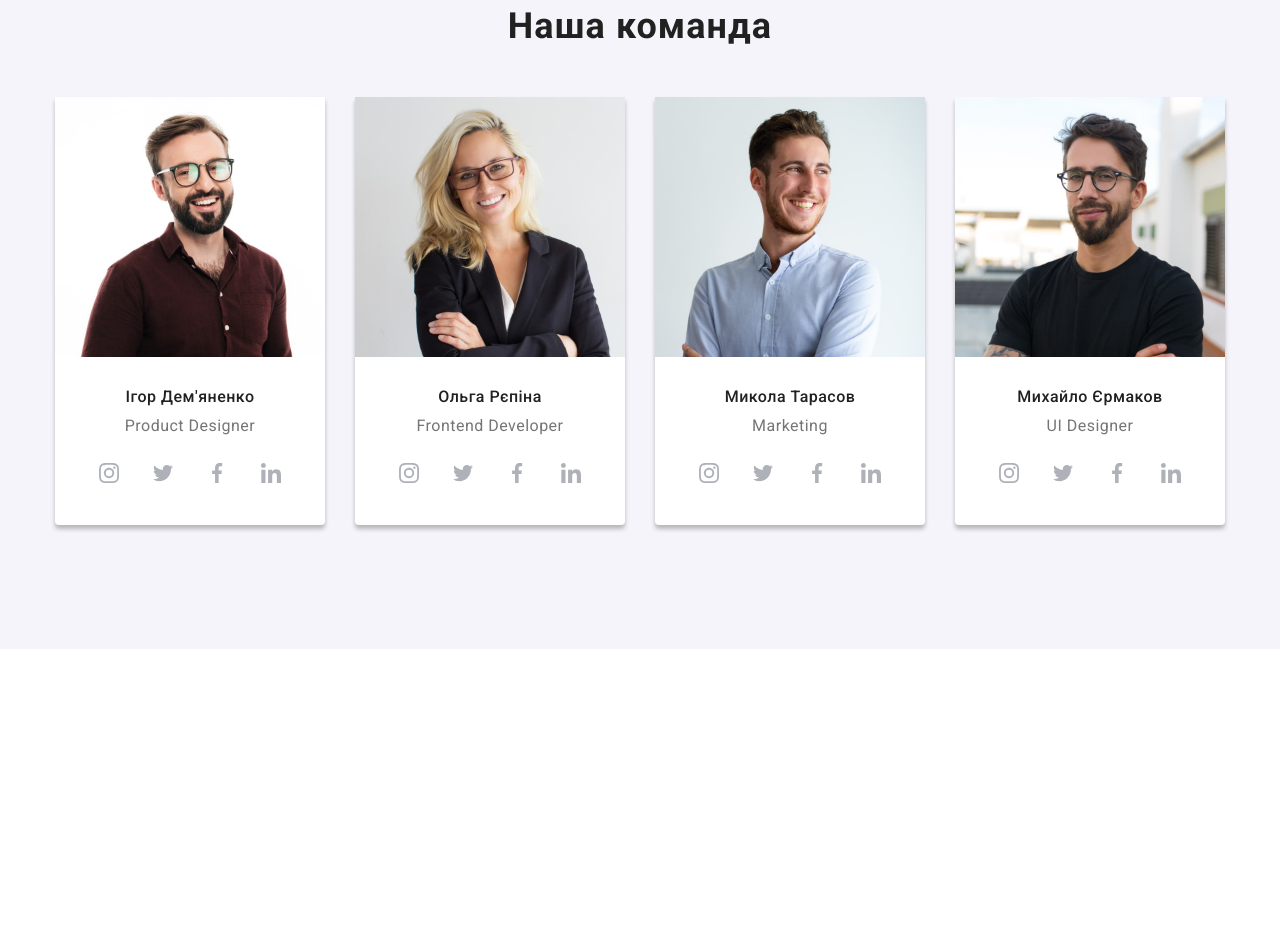
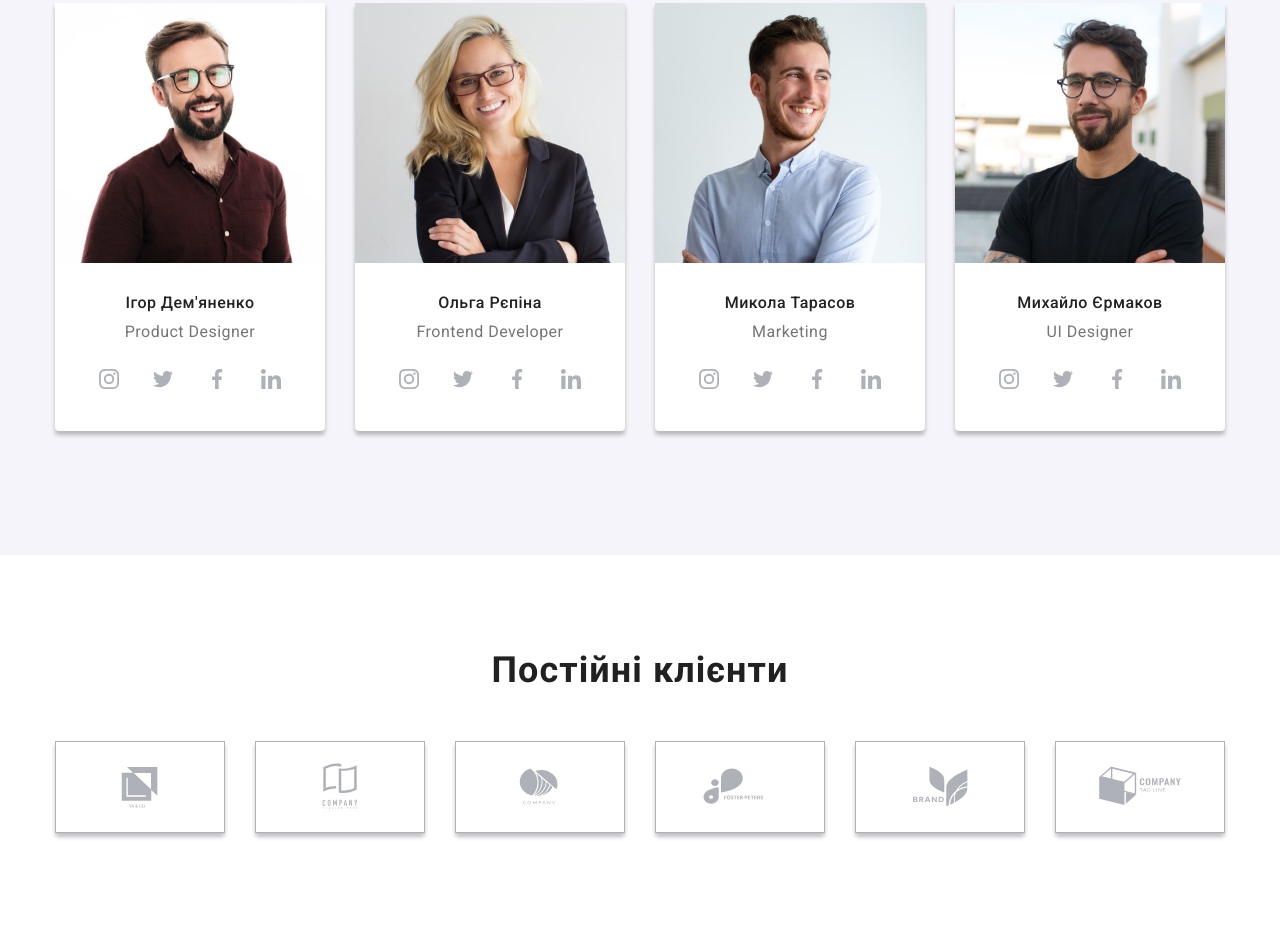
Before and after one commit to Natalucia777/goit-markup-hw-08, a plain HTML site: page index.html in a window 1280 px wide. Shown: the part 1699-2626 px from the top of the page. Before the commit the page ends 2348 px from the top, so only its background shows below. Drawn offline with nearby package versions, Linux system fonts and the light colour scheme.

Commit message:
clients-desktop

```diff
--- a/index.html
+++ b/index.html
@@ -310,7 +310,7 @@
       </section>
 
 
-      <!-- <section class="section">
+      <section class="section">
         <div class="clients container">
           <h2 class="section-title clients__title">Постійні клієнти</h2>
           <ul class="img-list list">
@@ -370,7 +370,7 @@
             </li>
           </ul>
         </div>
-      </section> -->
+      </section>
 
 
     </main>
--- a/sass/layouts/_activity.scss
+++ b/sass/layouts/_activity.scss
@@ -21,7 +21,7 @@
       opacity: 1;
       visibility: visible;
       pointer-events: auto;
-      padding: 94px 0 94px 0;
+      padding: 0 0 94px 0;
     }
 }
 .activity__box {
--- a/sass/layouts/_clients.scss
+++ b/sass/layouts/_clients.scss
@@ -6,6 +6,10 @@
 .clients__title {
   margin: 0;
   padding: 0;
+  margin-bottom: 30px;
+  @media screen and (min-width: 1200px) {
+    margin-bottom: 50px;
+  }
 }
 .img-list {
   display: flex;
@@ -13,17 +17,54 @@
   align-items: center;
   flex-direction: row;
   justify-content: space-between;
-  margin: 50px 0 0 0;
   padding: 0;
+  align-items: flex-start;
+  justify-content: space-between;
+  margin: 0;
+  flex-wrap: wrap;
+  width: 100%;
+@media screen and (min-width:768px) {
+    align-items: flex-start;
+    justify-content: space-between;
+    flex-wrap: wrap;
+  }
+  @media screen and (min-width: 1200px) {
+    flex-wrap: nowrap;
+  }
 }
 .img-list__item {
   display: flex;
-  margin: 0 30px 0 0;
+  margin-bottom: 30px;
   padding: 0;
-  width: 170px;
+  width: calc(#{100% / 2} - 15px);
+  flex-wrap: wrap;
   height: 92px;
-  &:nth-child(6) {
+  flex-direction: column;
+  justify-content: center;
+  align-items: center;
+  box-shadow: 0px 4px 4px rgba(0, 0, 0, 0.25);
+  border-radius: 0px 0px 4px 4px;
+  background-color: var(--background-page-color);
+  &:nth-child(2n) {
+    margin-right: 0;
+    margin-bottom: 0;
+  }
+  &:nth-child(5) {
+    margin-bottom: 0;
+  }
+  @media screen and (min-width: 768px) {
+    width: calc(#{100% / 3} - 15px);
+  }
+  @media screen and (min-width: 1200px) {
+    width: calc(#{100% / 6} - 25px);
+    margin-right: 30px;
+    margin-bottom: 0;
+    &:nth-child(2n) {
+      margin-right: 30px;
+    }
+    &:nth-child(6) {
       margin-right: 0;
+    }
   }
 }
 .img-list__link {
```
Also changed, not shown: css/main.css, css/main.min.css, 2 other files.
